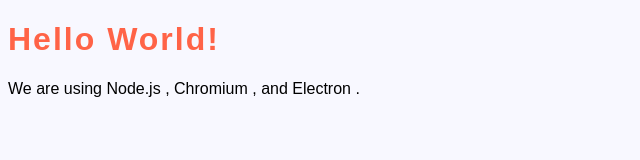
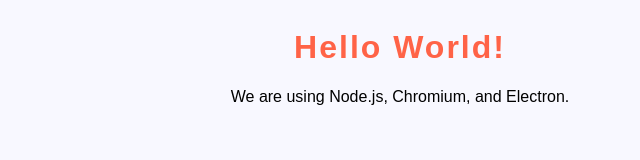
Before and after one commit to jd-loper/my-electron-app, an Electron app: page index.html in a window 800 px wide. Shown: the whole page, without its empty margins (0-640 px from the left). Drawn offline with Linux system fonts and the light colour scheme.

Commit message:
Add divs

```diff
--- a/index.html
+++ b/index.html
@@ -10,10 +10,14 @@
 </head>
 
 <body>
-    <h1>Hello World!</h1>
-    We are using Node.js <span id="node-version"></span>,
-    Chromium <span id="chrome-version"></span>,
-    and Electron <span id="electron-version"></span>.
+    <div class="header">
+        <h1>Hello World!</h1>
+    </div>
+    <div class="paragraph">
+        We are using Node.js <span id="node-version"></span>,
+        Chromium <span id="chrome-version"></span>,
+        and Electron <span id="electron-version"></span>.
+    </div>
 </body>
 
 </html>
```
